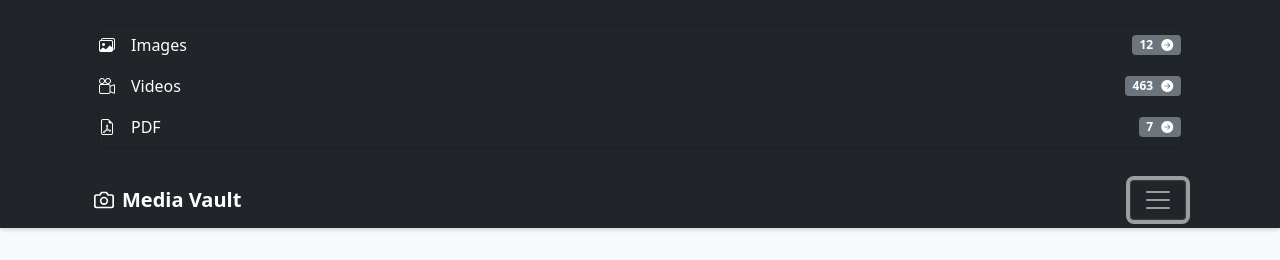
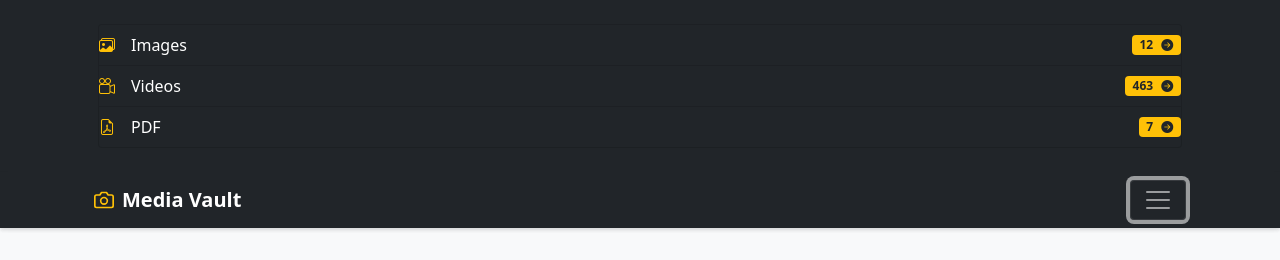
Before and after one commit to likithsai/filemanager-software, a React (Create React App) app in the folder client/: page / in a window 1280 px wide. Both pictures are taken after a click on the button "Toggle navigation". Shown: the top 260 px of the page. Built offline with nearby package versions, Linux system fonts and the light colour scheme.

Commit message:
Changed theme to yellow

```diff
--- a/client/package.json
+++ b/client/package.json
@@ -12,7 +12,6 @@
     "react": "^18.1.0",
     "react-dom": "^18.1.0",
     "react-player": "^2.10.1",
-    "react-qr-reader": "^3.0.0-beta-1",
     "react-router-dom": "^6.3.0",
     "react-scripts": "5.0.1",
     "sass": "^1.51.0",
--- a/client/src/component/Header.js
+++ b/client/src/component/Header.js
@@ -12,36 +12,36 @@ const Header = (props) => {
                                 <li class="list-group-item text-white bg-dark px-0">
                                     <div class="d-flex align-items-center justify-content-between">
                                         <a href="/images" class="text-white text-decoration-none">
-                                            <i class="bi bi-images me-3"></i>
+                                            <i class="bi bi-images me-3 text-warning"></i>
                                             <span>Images</span>
                                         </a>
-                                        <div class="d-flex align-item-center badge bg-secondary">
-                                            <span class="me-2">12</span>
-                                            <i class="bi bi-arrow-right-circle-fill text-white"></i>
+                                        <div class="d-flex align-item-center badge bg-warning">
+                                            <span class="me-2 text-dark">12</span>
+                                            <i class="bi bi-arrow-right-circle-fill text-dark"></i>
                                         </div>
                                     </div>
                                 </li>
                                 <li class="list-group-item text-white bg-dark px-0">
                                     <div class="d-flex align-items-center justify-content-between">
                                         <a href="/videos" class="text-white text-decoration-none">
-                                            <i class="bi bi-camera-reels me-3"></i>
+                                            <i class="bi bi-camera-reels me-3 text-warning"></i>
                                             <span>Videos</span>
                                         </a>
-                                        <div class="d-flex align-item-center badge bg-secondary">
-                                            <span class="me-2">463</span>
-                                            <i class="bi bi-arrow-right-circle-fill text-white"></i>
+                                        <div class="d-flex align-item-center badge bg-warning">
+                                            <span class="me-2 text-dark">463</span>
+                                            <i class="bi bi-arrow-right-circle-fill text-dark"></i>
                                         </div>
                                     </div>
                                 </li>
                                 <li class="list-group-item text-white bg-dark px-0">
                                     <div class="d-flex align-items-center justify-content-between">
                                         <a href="/pdfs" class="text-white text-decoration-none">
-                                            <i class="bi bi-file-earmark-pdf me-3"></i>
+                                            <i class="bi bi-file-earmark-pdf me-3 text-warning"></i>
                                             <span>PDF</span>
                                         </a>
-                                        <div class="d-flex align-item-center badge bg-secondary">
-                                            <span class="me-2">7</span>
-                                            <i class="bi bi-arrow-right-circle-fill text-white"></i>
+                                        <div class="d-flex align-item-center badge bg-warning">
+                                            <span class="me-2 text-dark">7</span>
+                                            <i class="bi bi-arrow-right-circle-fill text-dark"></i>
                                         </div>
                                     </div>
                                 </li>
@@ -53,7 +53,7 @@ const Header = (props) => {
             <div className="navbar navbar-dark bg-dark shadow-sm">
                 <div className="container px-4">
                 <a href="#" className="navbar-brand d-flex align-items-center">
-                    <svg xmlns="http://www.w3.org/2000/svg" width="20" height="20" fill="none" stroke="currentColor" stroke-linecap="round" stroke-linejoin="round" stroke-width="2" aria-hidden="true" class="me-2" viewBox="0 0 24 24"><path d="M23 19a2 2 0 0 1-2 2H3a2 2 0 0 1-2-2V8a2 2 0 0 1 2-2h4l2-3h6l2 3h4a2 2 0 0 1 2 2z"></path><circle cx="12" cy="13" r="4"></circle></svg>
+                    <svg xmlns="http://www.w3.org/2000/svg" width="20" height="20" fill="none" stroke="currentColor" stroke-linecap="round" stroke-linejoin="round" stroke-width="2" aria-hidden="true" class="me-2 text-warning" viewBox="0 0 24 24"><path d="M23 19a2 2 0 0 1-2 2H3a2 2 0 0 1-2-2V8a2 2 0 0 1 2-2h4l2-3h6l2 3h4a2 2 0 0 1 2 2z"></path><circle cx="12" cy="13" r="4"></circle></svg>
                     <strong>{props.title}</strong>
                 </a>
                 <button className="navbar-toggler collapsed" type="button" data-bs-toggle="collapse" data-bs-target="#navbarHeader" aria-controls="navbarHeader" aria-expanded="false" aria-label="Toggle navigation">
```
